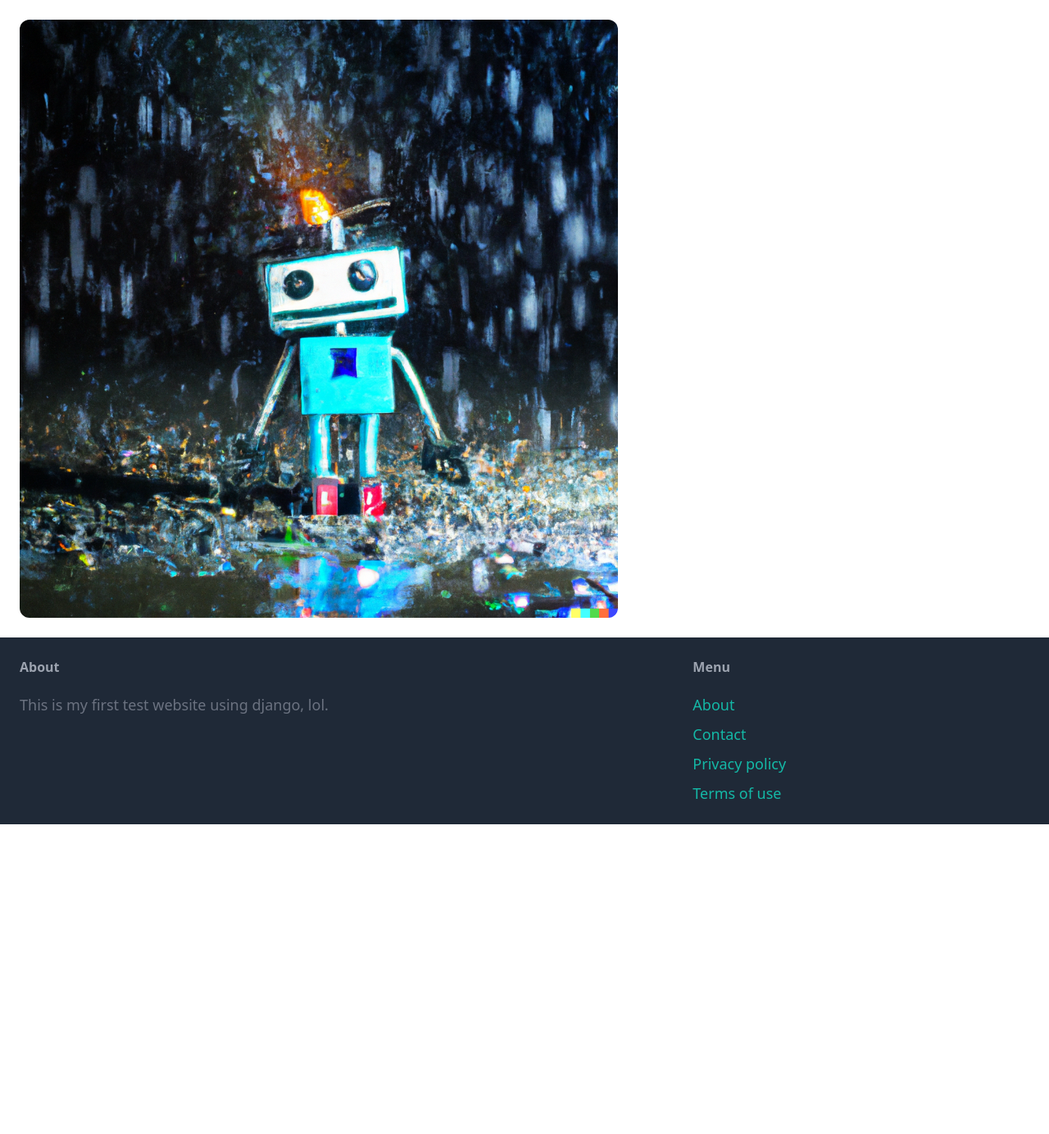
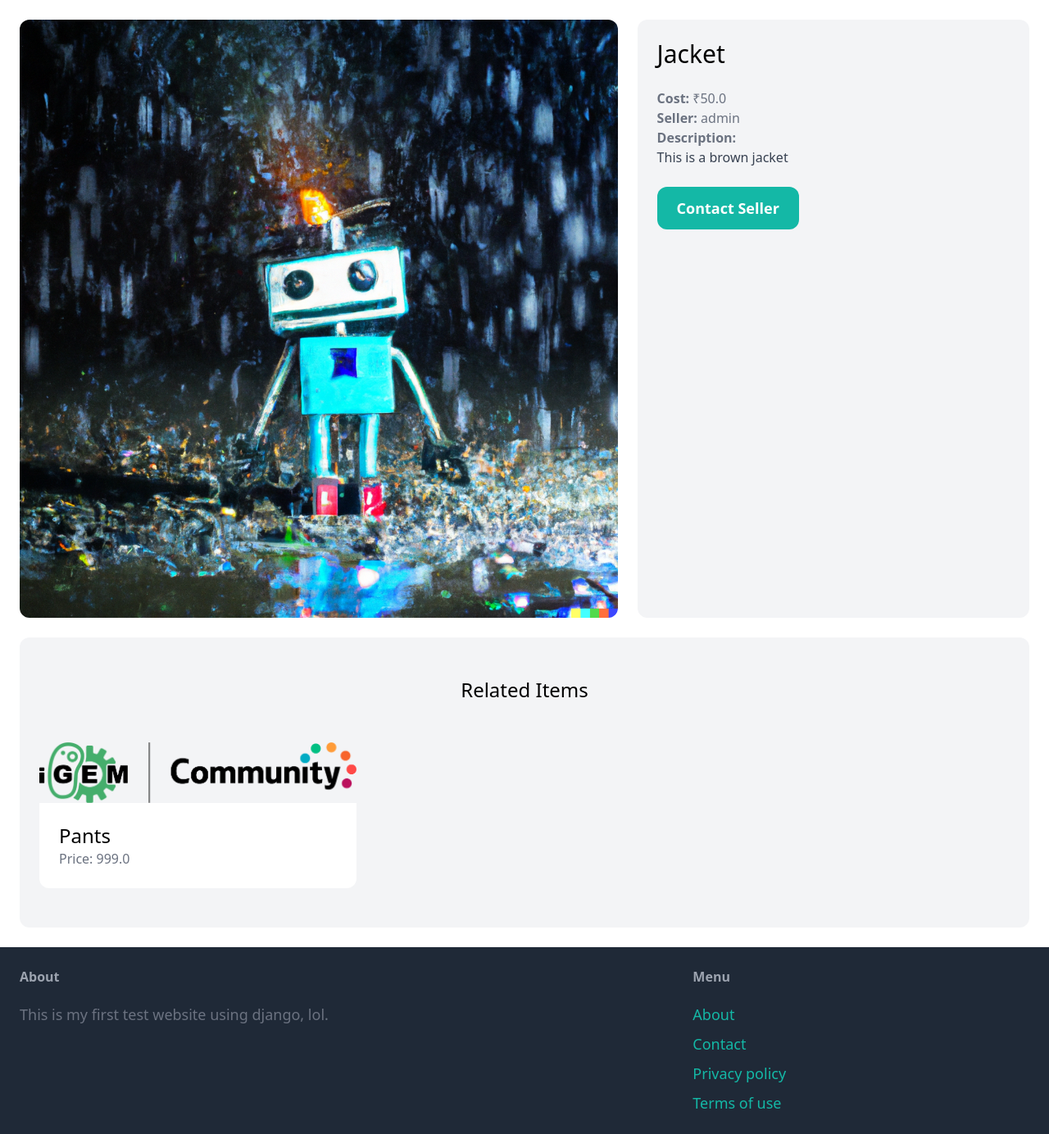
Before and after one commit to chinmay-patwardhan/Puddle, a Django app: page /items/2/ in a window 1280 px wide. Shown: the part 77-1461 px from the top of the page at 82% size. Before the commit the page ends 1083 px from the top, so only its background shows below. Run offline with Django 4.2, Linux system fonts and the light colour scheme; data comes from the database, SQL or seed files in the repository; both versions use the stored data as it was after the commit; some libraries are stand-ins or nearby versions.

Commit message:
Item details page completed

```diff
--- a/item/templates/item/detail.html
+++ b/item/templates/item/detail.html
@@ -7,5 +7,43 @@
         <div class="col-span-3">
             <img src="{{ item.image.url }}" alt="" class="rounded-xl">
         </div>
+
+        <div class="col-span-2 p-6 bg-gray-100 rounded-xl">
+            <h1 class="mb-6 text-3xl ">{{ item.name }}</h1>
+            <p class="text-gray-500"><strong>Cost:</strong> ₹{{ item.price }}</p>
+            <p class="text-gray-500"><strong>Seller:</strong> {{ item.created_by.username }}</p>
+
+            {% if item.description %}
+            <p class="text-gray-700">
+                <strong class="text-gray-500">Description:</strong><br>
+                {{ item.description }}
+            </p>
+            {% endif %}
+
+            <a href="#" class="inline-block mt-6 px-6 py-3 text-lg font-semibold bg-teal-500 text-white rounded-xl hover:bg-teal-700">Contact Seller</a>
+
+        </div>
     </div>
+
+    <div class="mt-6 px-6 py-12 bg-gray-100 rounded-xl">
+        <h2 class="mb-12 text-2xl text-center">Related Items</h2>
+
+        <div class="grid grid-cols-3 gap-3">
+            {% for item in related_items %}
+                <div>
+                    <a href="{% url 'item:detail' item.id %}" class="">
+                        <div>
+                            <img src="{{ item.image.url }}" alt="" class="rounded-t-xl">
+                        </div>
+
+                        <div class="p-6 bg-white rounded-b-xl">
+                            <h2 class="text-2xl">{{ item.name }}</h2>
+                            <p class="text-gray-500">Price: {{ item.price }}</p>
+                        </div>
+                    </a>
+                </div>
+            {% endfor %}
+        </div>
+    </div>
+
 {% endblock %}
--- a/item/views.py
+++ b/item/views.py
@@ -5,6 +5,8 @@ from .models import Item
 # Create your views here.
 def detail(request, pk):
     item = get_object_or_404(Item, pk=pk)
+    related_items = Item.objects.filter(category=item.category, is_sold=False).exclude(pk=pk)[0:3]
     return render(request, 'item/detail.html', {
-        'item': item
+        'item': item,
+        'related_items': related_items
     })
```
Also changed, not shown: db.sqlite3, media/item_images/community-logo-igem4x.png (added).
